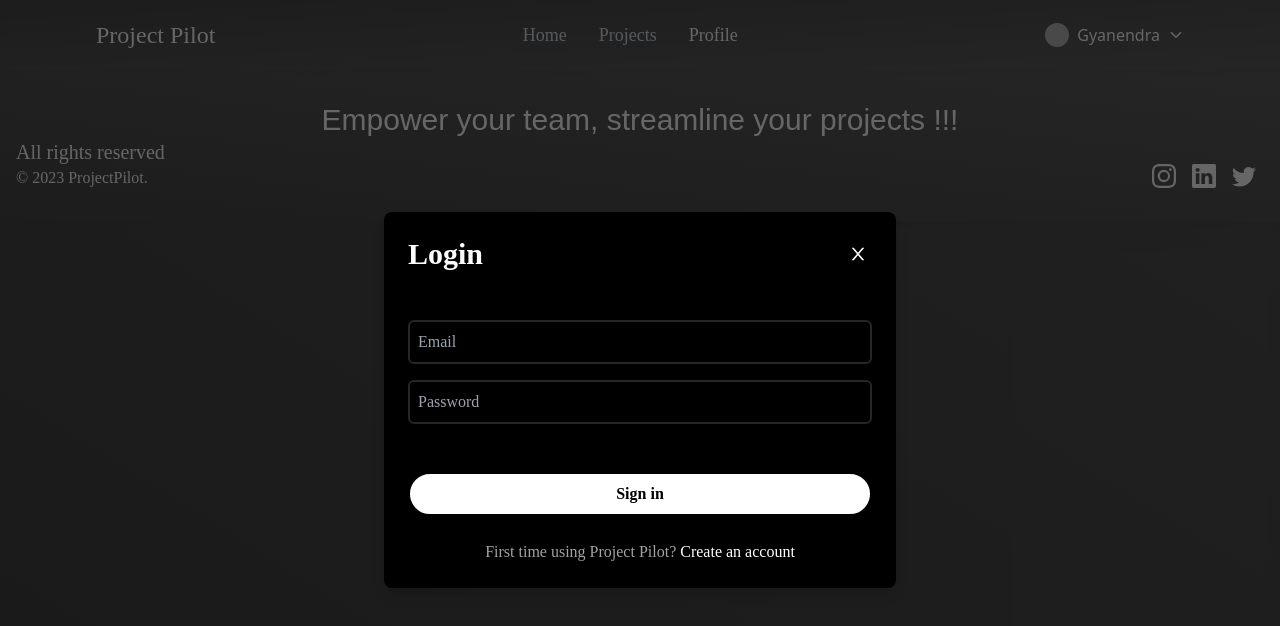
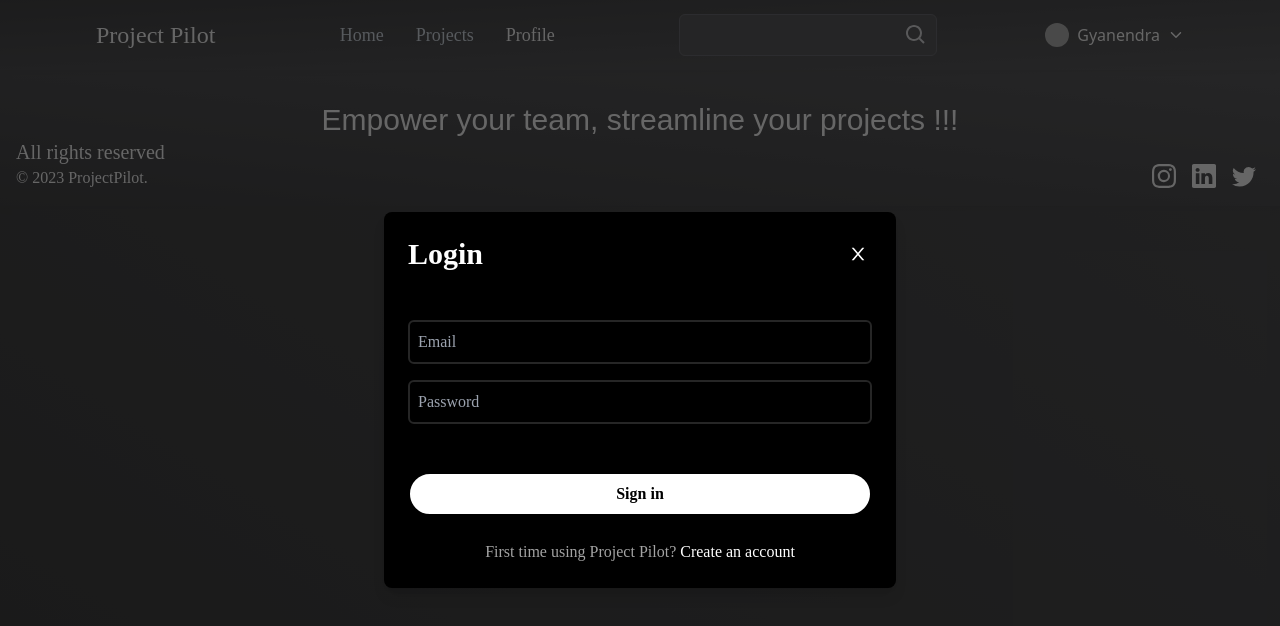
Before and after one commit to noobmaster432/ProjectPilot, a React (Create React App) app in the folder client/: page /profile/1 in a window 1280 px wide. Shown: the top 626 px of the page. Built offline with nearby package versions, Linux system fonts and the light colour scheme; grey boxes are pictures that could not be loaded; a web font is replaced by a local one.

Commit message:
ui changes

```diff
--- a/client/src/components/Footer.jsx
+++ b/client/src/components/Footer.jsx
@@ -3,7 +3,7 @@ import { BsInstagram, BsLinkedin, BsTwitter } from "react-icons/bs";
 
 const Footer = () => {
   return (
-    <div className="bg-gradient-to-bl from-zinc-800 via-zinc-900 to-zinc-950 shadow-md py-8 px-4 bottom-0">
+    <div className="bg-gradient-to-bl from-zinc-800 via-zinc-900 to-zinc-950 shadow-md pt-8 pb-4 px-4 bottom-0">
       <p className="font-tag text-3xl text-center">
         Empower your team, streamline your projects !!!
       </p>
--- a/client/src/components/Navbar.jsx
+++ b/client/src/components/Navbar.jsx
@@ -1,4 +1,5 @@
 import { IoIosArrowDown } from "react-icons/io";
+import { BiSearch } from "react-icons/bi";
 import { Link } from "react-router-dom";
 
 const Navbar = ({ pathname }) => {
@@ -40,6 +41,10 @@ const Navbar = ({ pathname }) => {
             <Link to="/profile">Profile</Link>
           </li>
         </ul>
+        <div className="flex items-center justify-center bg-zinc-800 border border-zinc-700 rounded-md px-2">
+          <input type="text" className="bg-inherit p-2 outline-none" />
+          <BiSearch className="text-zinc-300 font-extrabold text-2xl" />
+        </div>
         <div className="flex items-center">
           <div className="w-6 h-6 rounded-full">
             <img
--- a/client/src/components/landing_pg/Sections/Home.jsx
+++ b/client/src/components/landing_pg/Sections/Home.jsx
@@ -27,7 +27,7 @@ export default function Home() {
           alt=""
           width="400px"
         />
-        <div className="container mt-10">
+        <div className="container mt-12">
           <form onSubmit={submitHandler}>
             <div className="intro">
               <h1>Let's build from here</h1>
@@ -36,7 +36,7 @@ export default function Home() {
                 Celebrated for built-in security. Welcome to the platform
                 developers love
               </span>
-              <div className="input mt-24">
+              <div className="input mt-3">
                 <input
                   type="email"
                   value={email}
```
